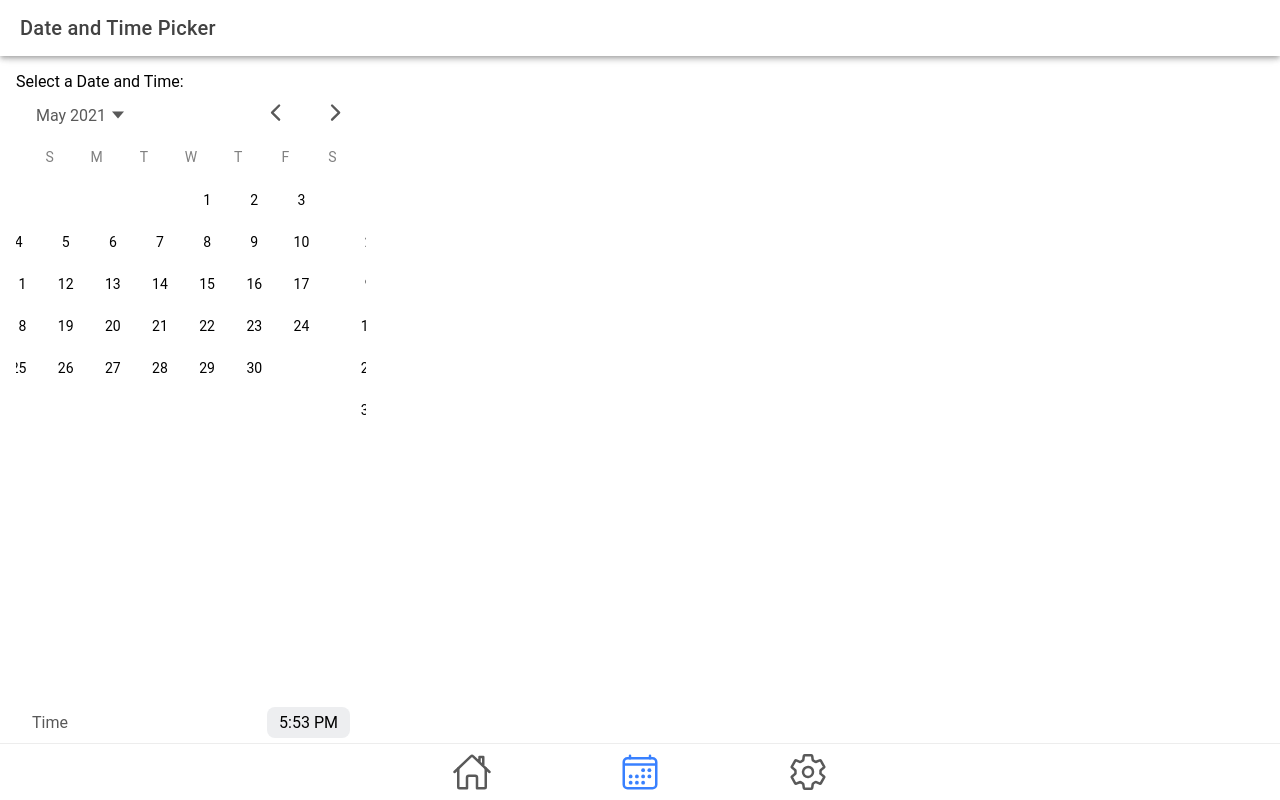
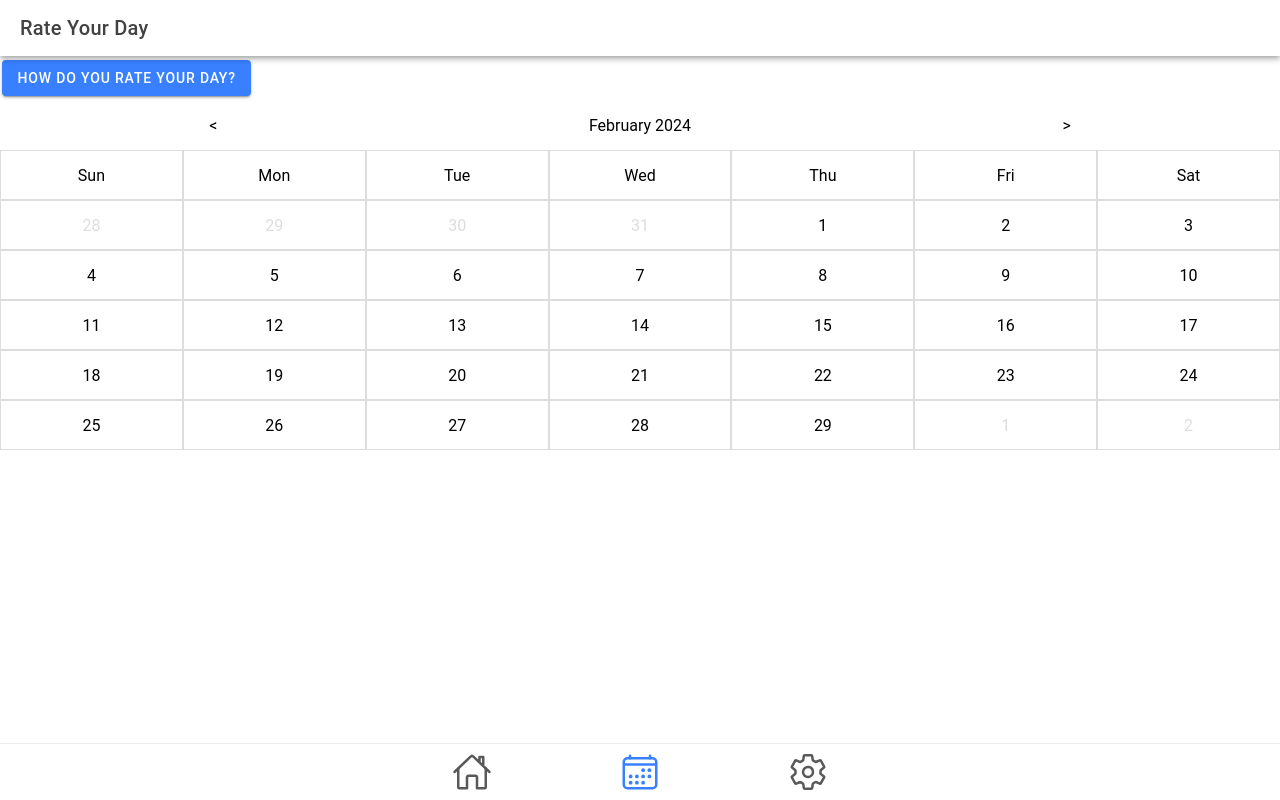
Before and after one commit to Healthy-Habits-project/healthyWatch, a React (Vite) app: page /tab2 in a window 1280 px wide. Built offline with nearby package versions, Linux system fonts and the light colour scheme.

Commit message:
Calendar Rating

```diff
--- a/package.json
+++ b/package.json
@@ -25,6 +25,7 @@
     "@ionic/react-router": "^7.6.6",
     "@types/react-router": "^5.1.20",
     "@types/react-router-dom": "^5.3.3",
+    "date-fns": "^3.3.1",
     "ionicons": "^7.0.0",
     "moment": "^2.30.1",
     "react": "^18.2.0",
--- /dev/null
+++ b/src/components/CustomCalendar.css
@@ -0,0 +1,36 @@
+/* src/components/CustomCalendar.css */
+.calendar {
+  display: flex;
+  flex-direction: column;
+}
+
+.row {
+  display: flex;
+}
+
+.column {
+  flex: 1;
+  display: flex;
+  justify-content: center;
+  align-items: center;
+  height: 50px; /* Set a fixed height for each cell */
+}
+
+.cell {
+  padding: 10px;
+  border: 1px solid #ddd;
+}
+
+.disabled {
+  color: #ddd; /* Style for days not in the current month */
+}
+.ion-row {
+  overflow-x: auto;
+  white-space: nowrap;
+}
+
+.ion-col {
+  display: flex;
+  justify-content: center;
+  padding: 4px;
+}
--- /dev/null
+++ b/src/components/CustomCalendar.tsx
@@ -0,0 +1,105 @@
+// src/components/CustomCalendar.tsx
+import React, { useState } from 'react';
+import {
+  format,
+  startOfWeek,
+  addDays,
+  startOfMonth,
+  endOfMonth,
+  eachDayOfInterval,
+  isSameMonth,
+  endOfWeek,
+  subMonths,
+  addMonths,
+} from 'date-fns';
+import './CustomCalendar.css'; // Make sure this CSS file exists in the same directory
+
+const CustomCalendar: React.FC = () => {
+  const [currentMonth, setCurrentMonth] = useState(new Date());
+
+  const renderHeader = () => {
+    const dateFormat = 'MMMM yyyy';
+    return (
+      <div className="header row flex-middle">
+        <div className="column col-start">
+          <div className="icon" onClick={prevMonth}>
+            {'<'}
+          </div>
+        </div>
+        <div className="column col-center">
+          <span>{format(currentMonth, dateFormat)}</span>
+        </div>
+        <div className="column col-end" onClick={nextMonth}>
+          <div className="icon">{">"}</div>
+        </div>
+      </div>
+    );
+  };
+
+  const renderDaysOfWeekHeader = () => {
+    const dateFormat = 'EEE'; // 3-letter abbreviation of day names
+    const days = [];
+    let startDate = startOfWeek(currentMonth);
+
+    for (let i = 0; i < 7; i++) {
+      days.push(
+        <div className="column cell" key={i}>
+          {format(addDays(startDate, i), dateFormat)}
+        </div>
+      );
+    }
+
+    return <div className="row">{days}</div>;
+  };
+
+  const renderCells = () => {
+    const monthStart = startOfMonth(currentMonth);
+    const monthEnd = endOfMonth(monthStart);
+    const startDate = startOfWeek(monthStart);
+    const endDate = endOfWeek(monthEnd);
+
+    const dateFormat = 'd';
+    const rows = [];
+
+    let days = [];
+    let day = startDate;
+
+    while (day <= endDate) {
+      for (let i = 0; i < 7; i++) {
+        days.push(
+          <div
+            className={`column cell ${
+              !isSameMonth(day, monthStart) ? 'disabled' : ''
+            }`}
+            key={day.toString()}
+          >
+            {format(day, dateFormat)}
+          </div>
+        );
+        day = addDays(day, 1);
+      }
+      rows.push(<div className="row" key={day.toString()}>{days}</div>);
+      days = [];
+    }
+
+    return <div className="body">{rows}</div>;
+  };
+
+  const nextMonth = () => {
+    setCurrentMonth(addMonths(currentMonth, 1));
+  };
+
+  const prevMonth = () => {
+    setCurrentMonth(subMonths(currentMonth, 1));
+  };
+
+  return (
+    <div className="calendar">
+      {renderHeader()}
+      {renderDaysOfWeekHeader()}
+      {renderCells()}
+    </div>
+  );
+};
+
+export default CustomCalendar;
--- a/src/pages/Tab2.css
+++ /dev/null
@@ -1,3 +0,0 @@
-ion-datetime {
-    height: 100%;
-}
--- a/src/pages/Tab2.tsx
+++ b/src/pages/Tab2.tsx
@@ -1,38 +1,47 @@
+// src/pages/Tab2.tsx
 import React, { useState } from 'react';
-import { IonDatetime, IonLabel, IonContent, IonPage, IonHeader, IonToolbar, IonTitle } from '@ionic/react';
-import './Tab2.css';
-function Example() {
-  const [selectedDate, setSelectedDate] = useState<string>('');
+import { IonContent, IonHeader, IonPage, IonTitle, IonToolbar, IonButton, IonList, IonItem } from '@ionic/react';
+import CustomCalendar from '../components/CustomCalendar';
 
-  const handleDateChange = (event: CustomEvent) => {
-    // Assuming the selected date is in the format YYYY-MM-DDTHH:mm
-    const selectedDateTime = new Date(event.detail.value as string);
-    const formattedDate = selectedDateTime.toLocaleString('en-US', {
-      year: 'numeric',
-      month: 'short',
-      day: 'numeric',
-      hour: 'numeric',
-      minute: 'numeric',
-    });
-    setSelectedDate(formattedDate);
+const Tab2: React.FC = () => {
+  const [userRating, setUserRating] = useState<number | null>(null);
+  const [showRatings, setShowRatings] = useState<boolean>(false);
+
+  const handleRateDay = (rating: number) => {
+    setUserRating(rating);
+    setShowRatings(false); // Hide ratings after selection
+    // Additional actions after rating...
+  };
+
+  const renderRatingButtons = () => {
+    const buttons = [];
+    for (let i = 1; i <= 10; i++) {
+      buttons.push(
+        <IonItem key={i}>
+          <IonButton expand="block" onClick={() => handleRateDay(i)}>
+            {i}
+          </IonButton>
+        </IonItem>
+      );
+    }
+    return buttons;
   };
 
   return (
     <IonPage>
       <IonHeader>
         <IonToolbar>
-          <IonTitle>Date and Time Picker</IonTitle>
+          <IonTitle>Rate Your Day</IonTitle>
         </IonToolbar>
       </IonHeader>
-      <IonContent className="ion-padding">
-        <IonLabel>Select a Date and Time:</IonLabel>
-        <IonDatetime
-          value={selectedDate}
-          onIonChange={handleDateChange}
-        />
+      <IonContent fullscreen>
+        <IonButton onClick={() => setShowRatings(!showRatings)}>How do you rate your day?</IonButton>
+        {showRatings && <IonList>{renderRatingButtons()}</IonList>}
+        <CustomCalendar />
+        {userRating && <p>Your rating for today is: {userRating}</p>}
       </IonContent>
     </IonPage>
   );
-}
+};
 
-export default Example;
+export default Tab2;
```
Also changed, not shown: 1 other file (tests, documents, lock files or other folders).
